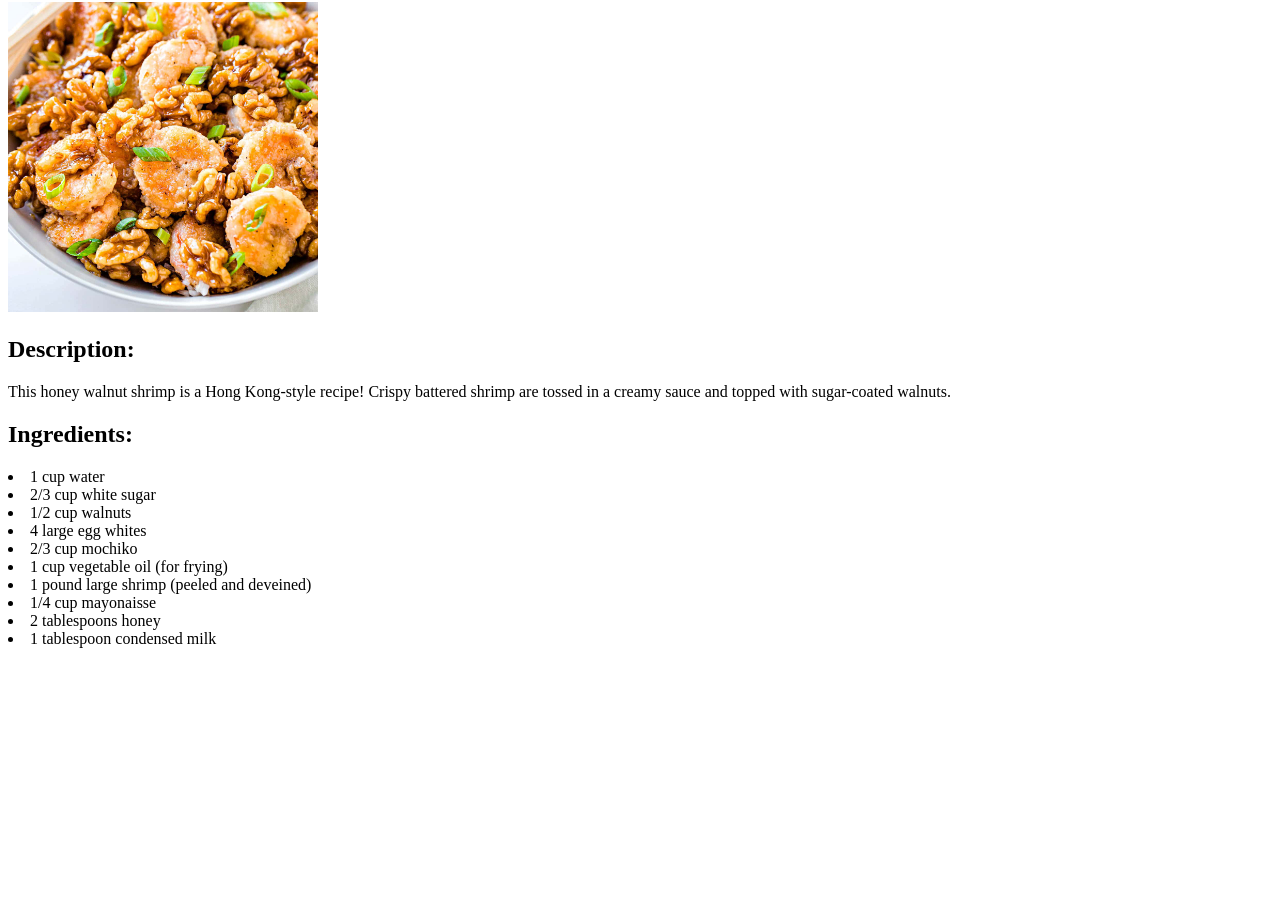
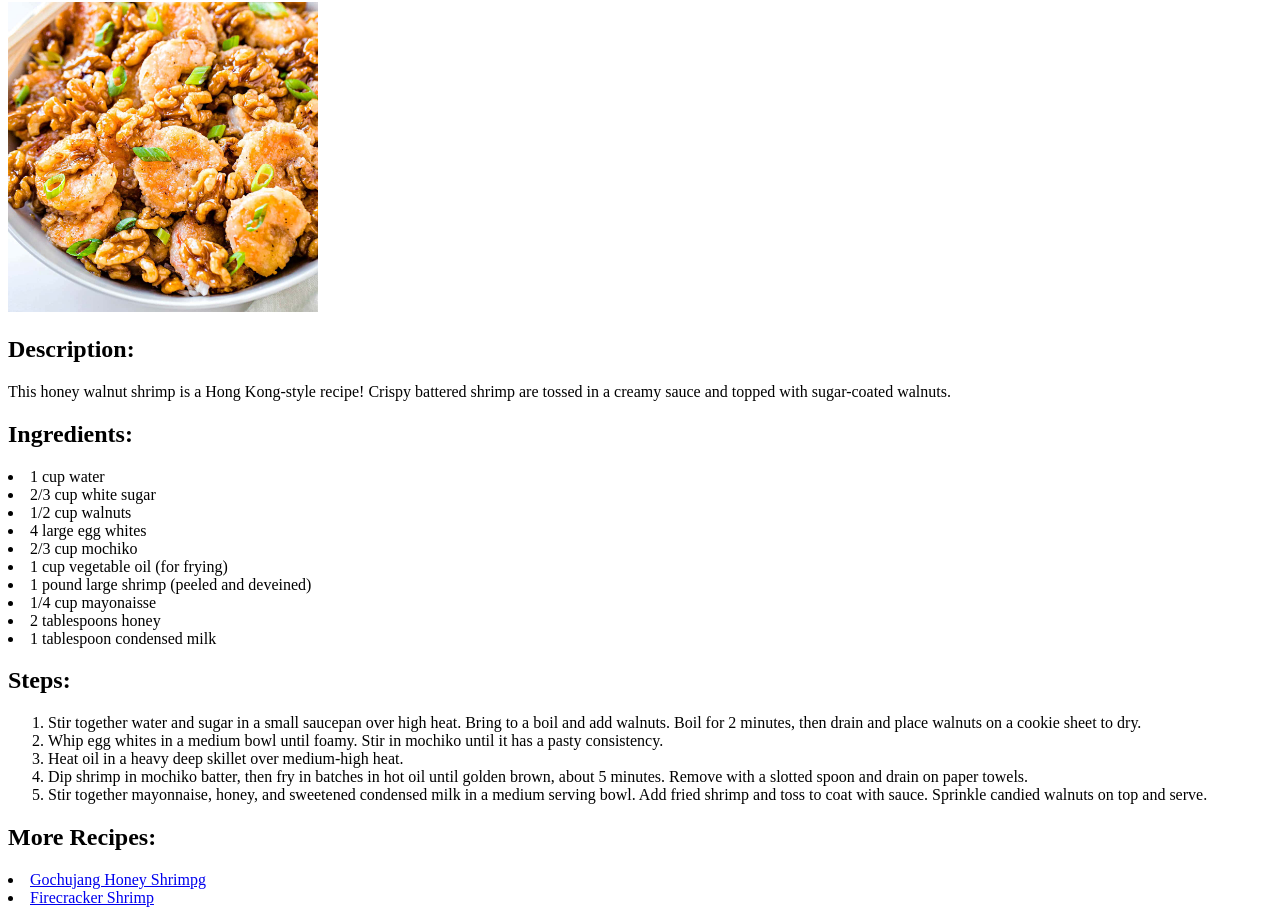
Before and after one commit to joshuarconcepcion/Odin-Recipes, a plain HTML site: page recipes/honey-walnut-shrimp.html in a window 1280 px wide. Shown: the part 78-1001 px from the top of the page. Before the commit the page ends 800 px from the top, so only its background shows below. Drawn offline with Linux system fonts and the light colour scheme.

Commit message:
added recipe content and new recipe links

```diff
--- a/recipes/honey-walnut-shrimp.html
+++ b/recipes/honey-walnut-shrimp.html
@@ -26,5 +26,25 @@
         <li>2 tablespoons honey</li>
         <li>1 tablespoon condensed milk</li>
     </p>
+
+    <h2>Steps:</h2>
+    <p>
+        <ol>
+            <li>Stir together water and sugar in a small saucepan over high heat. Bring to a boil and add walnuts.
+                Boil for 2 minutes, then drain and place walnuts on a cookie sheet to dry.</li>
+            <li>Whip egg whites in a medium bowl until foamy. Stir in mochiko until it has a pasty consistency.</li>
+            <li>Heat oil in a heavy deep skillet over medium-high heat.</li>
+            <li>Dip shrimp in mochiko batter, then fry in batches in hot oil until golden brown, about 5 minutes.
+                Remove with a slotted spoon and drain on paper towels.</li>
+            <li>Stir together mayonnaise, honey, and sweetened condensed milk in a medium serving bowl.
+                Add fried shrimp and toss to coat with sauce. Sprinkle candied walnuts on top and serve.</li>
+        </ol>
+    </p>
+
+    <h2>More Recipes:</h2>
+    <p>
+        <li><a href="recipes/gochujang-honey-shrimp.html">Gochujang Honey Shrimpg</a></li>
+        <li><a href="firecracker-shrimp.html">Firecracker Shrimp</a></li>
+    </p>
 </body>
 </html>
```
Also changed, not shown: recipes/firecracker-shrimp.html (added), recipes/gochujang-honey-shrimp.html (added).
